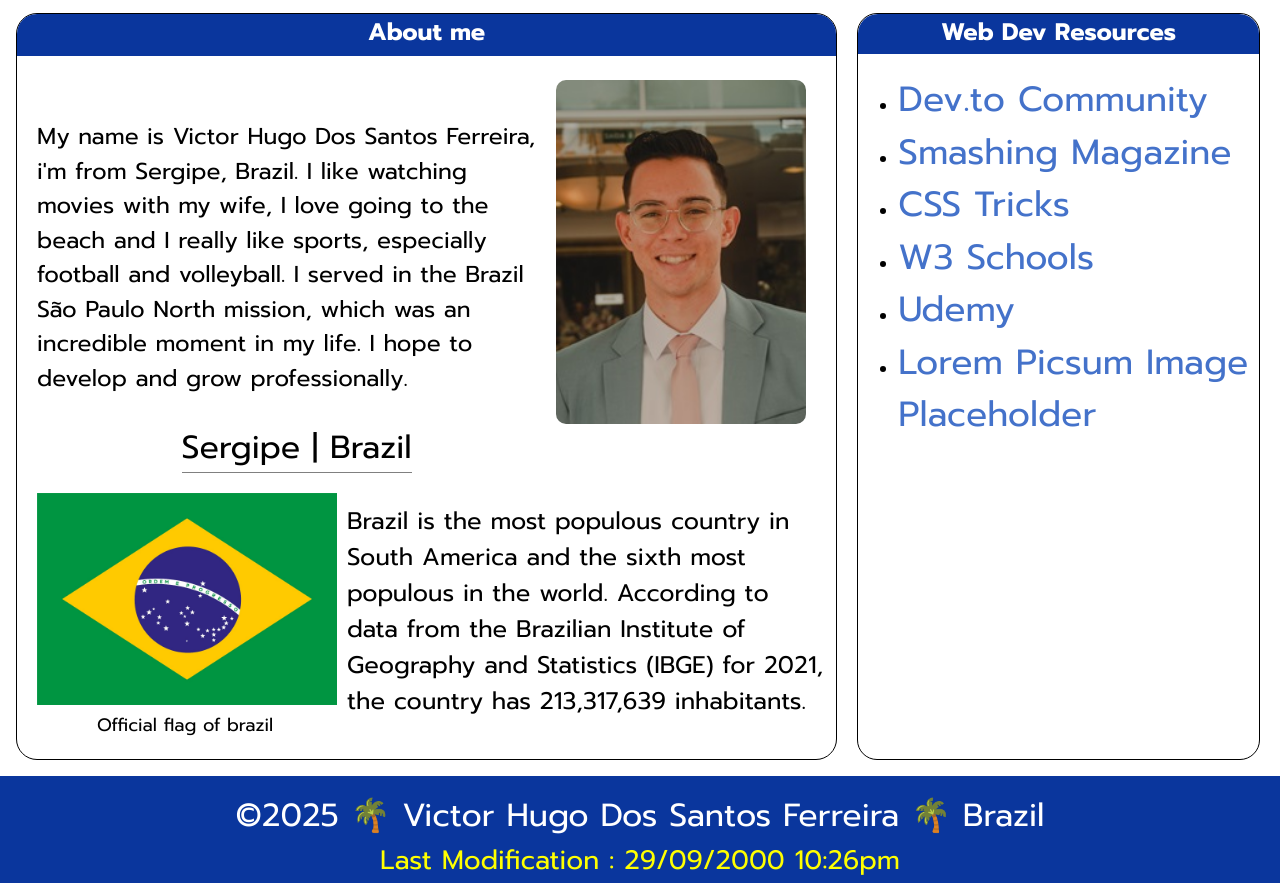
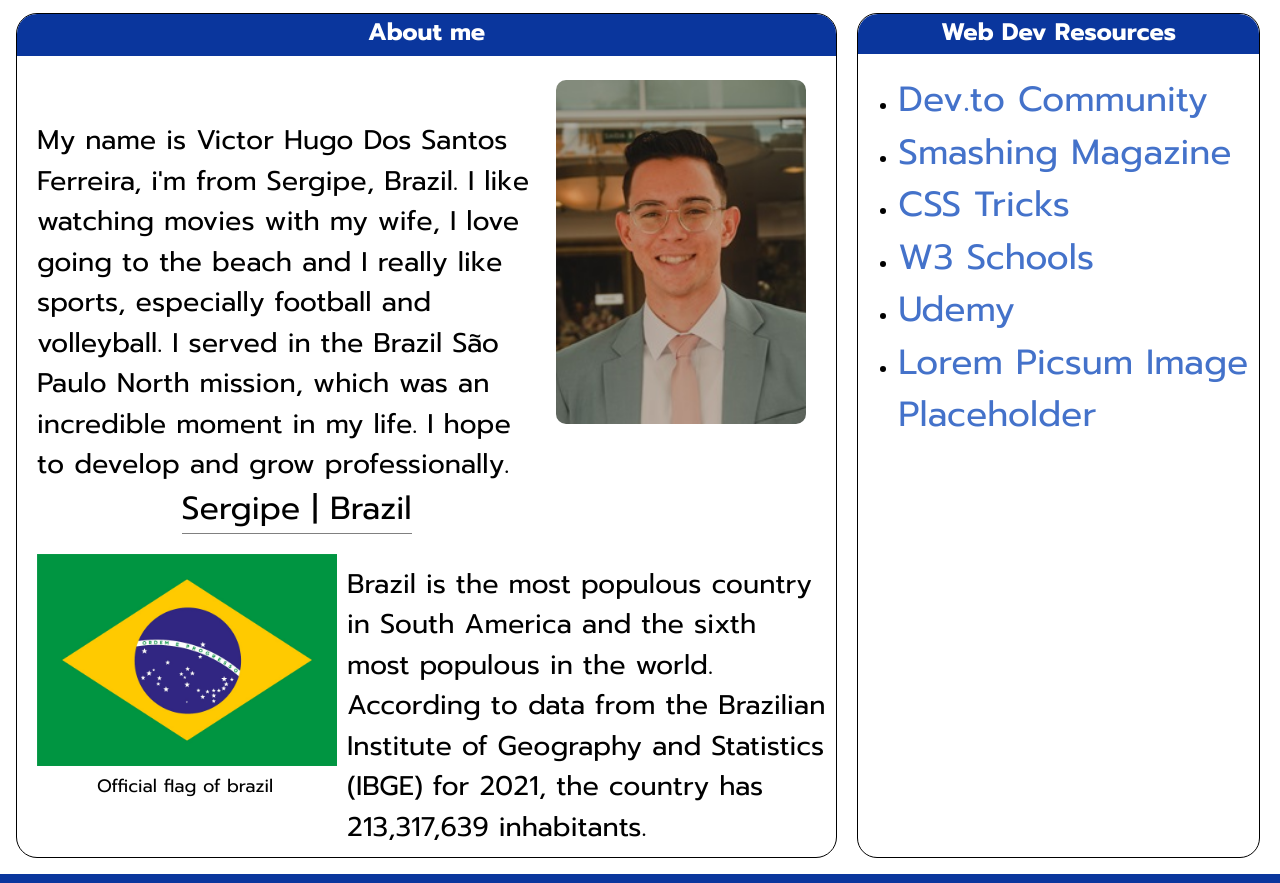
Before and after one commit to victorferreiratec/wdd131, a plain HTML site: page index.html in a window 1280 px wide. Shown: the part 218-1101 px from the top of the page. Drawn offline with Linux system fonts and the light colour scheme; a script that the page names is missing.

Commit message:
modified:   styles/base.css

```diff
--- a/styles/base.css
+++ b/styles/base.css
@@ -99,7 +99,7 @@ main{
 }
 
 .about-me {
-    font-size: 23px;
+    font-size: 27px;
     margin: 40px 10px 0px 0px;
 }
 
@@ -117,7 +117,7 @@ main{
 }
 
 .block-2 p{
-    font-size: x-large;
+    font-size: 27px;
     padding: 10px;
 }
 .flag{
```
